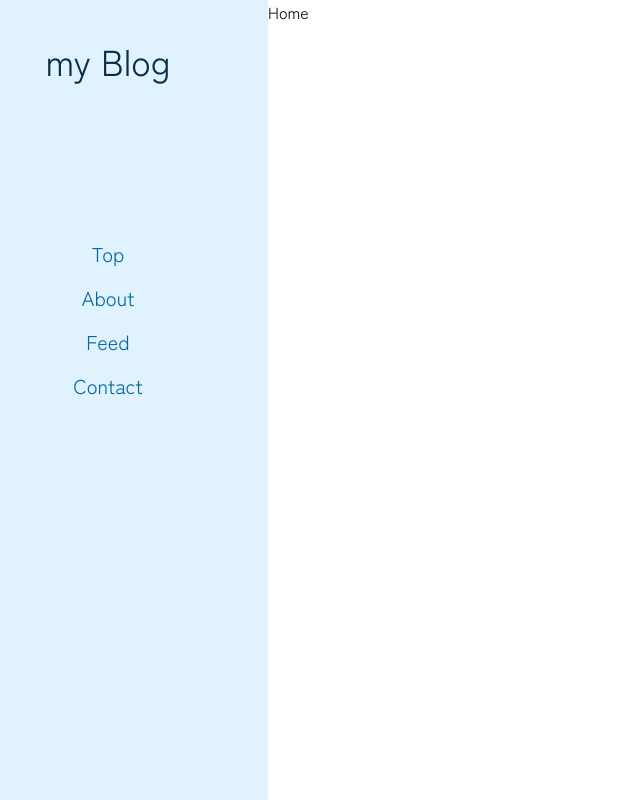
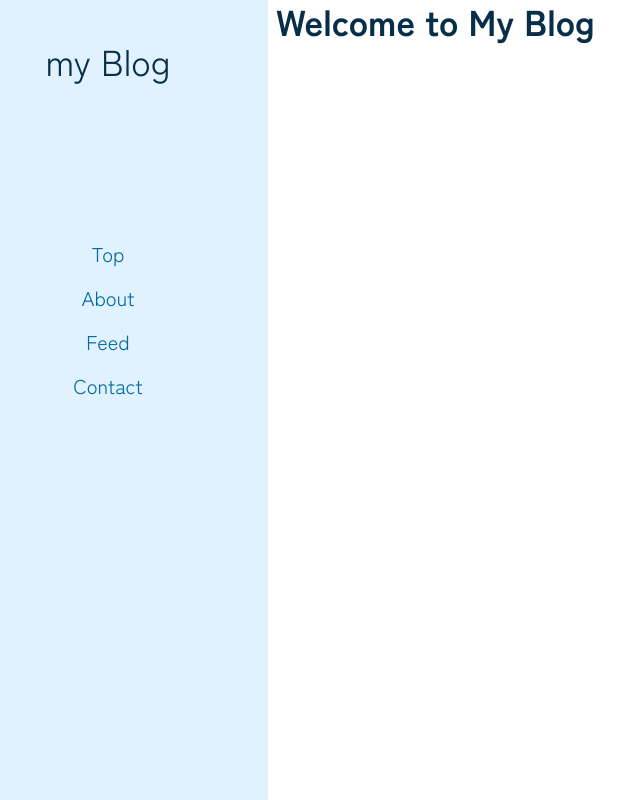
Before and after one commit to AkaneWang/my_blog, a Next.js app: page / in a window 1280 px wide. Shown: the whole page, without its empty margins (52-692 px from the left). Built offline with nearby package versions, Linux system fonts and the light colour scheme.

Commit message:
change the homepage

```diff
--- a/src/app/page.tsx
+++ b/src/app/page.tsx
@@ -1,7 +1,9 @@
 export default function Home() {
   return (
     <main className="md:ml-[20rem]">
-      <h1>Home</h1>
+      <h1 className="text-4xl font-bold mb-4 pl-2 text-sky-950">
+        Welcome to My Blog
+      </h1>
     </main>
   );
 }
```
